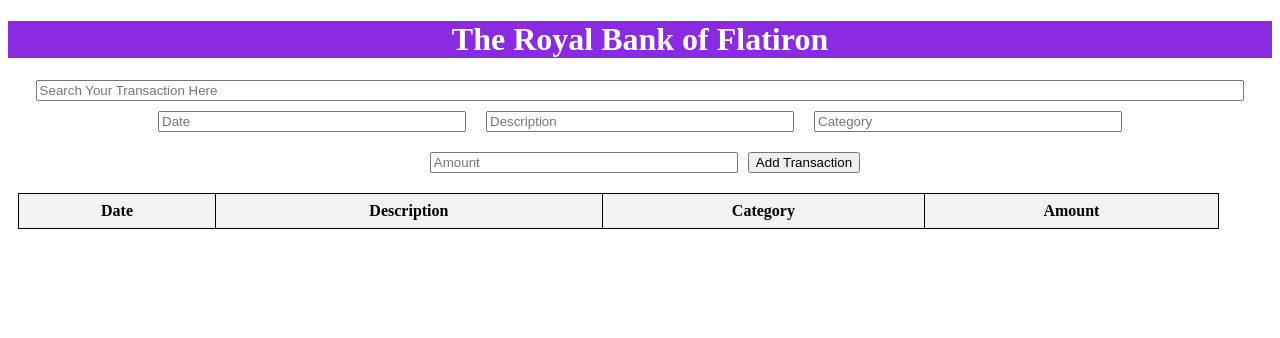
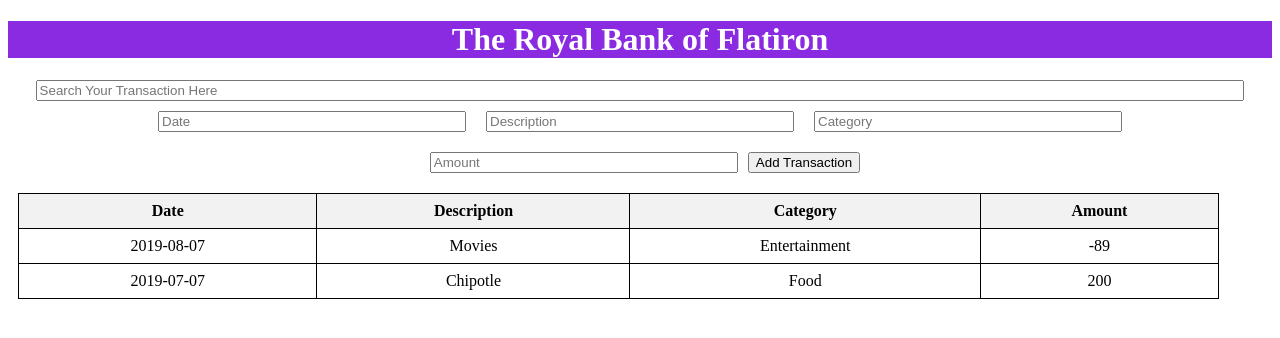
Before and after one commit to JeropLinet/Phase2-WK1-, a React (Create React App) app: page / in a window 1280 px wide. Shown: the top 338 px of the page. Built offline with nearby package versions, Linux system fonts and the light colour scheme.

Commit message:
filtering of all the transactions in the table

```diff
--- a/src/App.js
+++ b/src/App.js
@@ -13,7 +13,7 @@ function App() {
     const[category,setCategory]=useState('')
     const[amount,setAmount]=useState('')
     const[transactions,setTransactions]=useState([]) //this makes sure that the transactions are always an array
-    const[searchTransactions, setSearchTransactions] = useState('');
+    const[searchTransactions, setSearchTransactions] = useState('')
 
 
     //adding eventhandlers to handle change in the input
@@ -33,11 +33,19 @@ function App() {
     setCategory('')
     setAmount('')
    }
-//use of .filter which removes the transactions that are not placed in the serach button
-//i have placed that the descreption is the one that gets filtered
-const filteredTransactions = transactions.filter((transaction) =>
-transaction.description.includes(searchTransactions))
+//for the user to be able to filter through all the transactions in the table
+const allTransactions = [...transactions, // Adds transactions
+    { date: "2019-08-07", description: "Movies", category: "Entertainment", amount: -89 }, // Sample transactions
+    { date: "2019-07-07", description: "Chipotle", category: "Food", amount: 200 },
 
+  ];
+//use of .filter which filters transactions based on what the user has place in the search field
+//i have included that the description is the one that gets filtered
+  const filteredTransactions = allTransactions.filter((transaction) =>
+    transaction.description.toLowerCase().includes(searchTransactions.toLowerCase())
+  )
+
+  //rendering everything to be displayed
     return(
         <div className='App'>
             <h1 className='header'>The Royal Bank of Flatiron</h1>
--- a/src/transactions.js
+++ b/src/transactions.js
@@ -1,31 +1,26 @@
 import React from "react";
 
 function Transaction({ transactions }) {
-  const sampleTransactions = [
-    { date: "2019-08-07", description: "Movies", category: "Entertainment", amount: -89 },
-    { date: "2019-07-07", description: "Chipotle", category: "Food", amount: 200 },
-    { date: "2017-08-07", description: "Paycheck from Bob's Burgers", category: "Income", amount: 1000 }
-  ];
+
 
   //.map hepls us to iterate over the values
-  const showTransactions = transactions.map((item, index) => (
+  const showTransactions = transactions.map((transactions, index) => (
     <tr key={index}>
-      <td>{item.date}</td>
-      <td>{item.description}</td>
-      <td>{item.category}</td>
-      <td>{item.amount}</td>
+      <td>{transactions.date}</td>
+      <td>{transactions.description}</td>
+      <td>{transactions.category}</td>
+      <td>{transactions.amount}</td>
     </tr>
   ));
 
 
 
-  //rendering the sample and the new transactions in the table
+  //rendering the transactions in the table
   return (
-
     <tbody>
      {showTransactions}
     </tbody>
-  );
+  )
 }
 
 export default Transaction;
```
